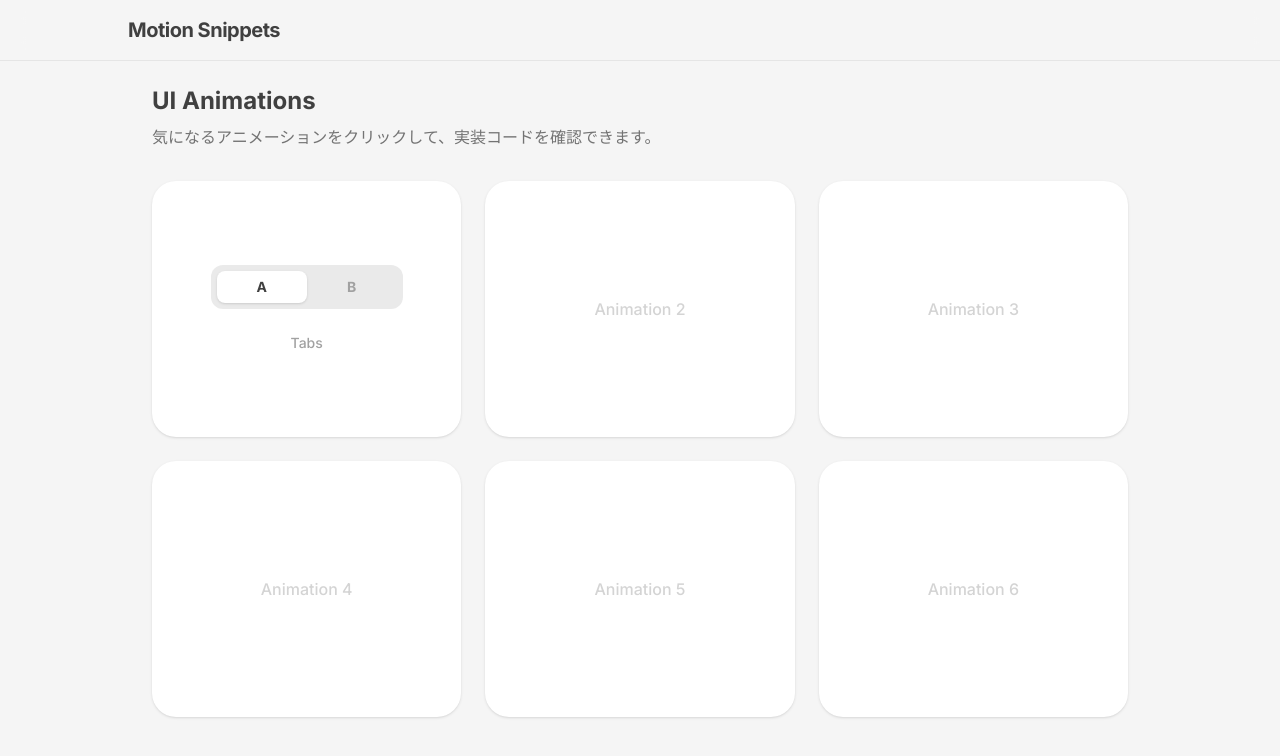
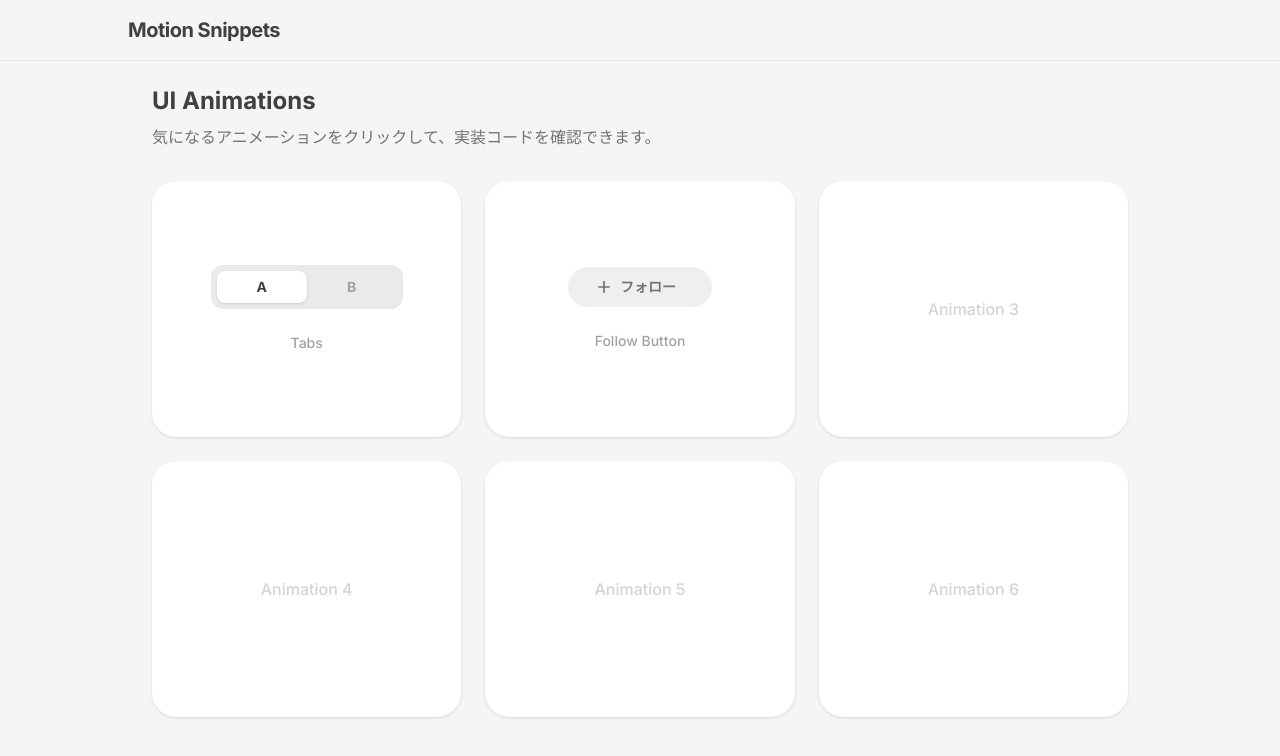
Before and after one commit to Yo-kan1/motion-snippets, a Next.js app: page / in a window 1280 px wide. Shown: the top 756 px of the page. Built offline with nearby package versions, Linux system fonts and the light colour scheme.

Commit message:
feat: 2つ目のアニメーションとしてシンプルなフォローボタンを追加

```diff
--- a/app/page.tsx
+++ b/app/page.tsx
@@ -1,7 +1,8 @@
 import TabAnimation from "@/components/TabAnimation";
+import FollowButtonAnimation from "@/components/FollowButtonAnimation";
 
 export default function Home() {
-  const placeholders = [2, 3, 4, 5, 6];
+  const placeholders = [3, 4, 5, 6];
 
   return (
     <div className="space-y-8">
@@ -19,6 +20,11 @@ export default function Home() {
           <span className="mt-6 text-sm text-neutral-400 font-medium">Tabs</span>
         </div>
 
+        <div className="bg-white rounded-3xl shadow-sm h-64 flex flex-col items-center justify-center hover:shadow-md transition-all cursor-pointer">
+          <FollowButtonAnimation autoPlay={true} />
+          <span className="mt-6 text-sm text-neutral-400 font-medium">Follow Button</span>
+        </div>
+
         {placeholders.map((i) => (
           <div
             key={i}
--- /dev/null
+++ b/components/FollowButtonAnimation.tsx
@@ -0,0 +1,55 @@
+"use client";
+import { useState, useEffect } from "react";
+
+export default function FollowButtonAnimation({ autoPlay = false }: { autoPlay?: boolean }) {
+    const [isFollowing, setIsFollowing] = useState(false);
+
+    useEffect(() => {
+        if (!autoPlay)
+            return;
+        const interval = setInterval(() => {
+            setIsFollowing((prev) => !prev);
+        }, 2500);
+        return () => clearInterval(interval);
+    }, [autoPlay]);
+
+    return (
+        <button
+
+            onClick={() => setIsFollowing(!isFollowing)}
+            className={`relative flex items-center justify-center gap-2 px-5 py-2.5 rounded-full font-bold text-sm transition-all duration-300 w-36 overflow-hidden ${isFollowing
+                    ? "bg-neutral-300/80 text-neutral-700"
+                    : "bg-neutral-200/60 text-neutral-500 hover:bg-neutral-200/80"
+                }`}
+        >
+            <div className="relative w-4 h-4 flex items-center justify-center">
+
+                <svg
+                    className={`absolute transition-all duration-300 ease-out ${isFollowing ? "opacity-0 scale-50 rotate-90" : "opacity-100 scale-100 rotate-0"
+                        }`}
+                    fill="none"
+                    viewBox="0 0 24 24"
+                    stroke="currentColor"
+                    strokeWidth={2.5}
+                >
+                    <path strokeLinecap="round" strokeLinejoin="round" d="M12 4v16m8-8H4" />
+                </svg>
+
+                <svg
+                    className={`absolute transition-all duration-300 ease-out ${isFollowing ? "opacity-100 scale-100 rotate-0" : "opacity-0 scale-50 -rotate-90"
+                        }`}
+                    fill="none"
+                    viewBox="0 0 24 24"
+                    stroke="currentColor"
+                    strokeWidth={3}
+                >
+                    <path strokeLinecap="round" strokeLinejoin="round" d="M5 13l4 4L19 7" />
+                </svg>
+            </div>
+
+            <span className="w-16 text-left transition-colors duration-300">
+                {isFollowing ? "フォロー中" : "フォロー"}
+            </span>
+        </button>
+    );
+}
```
